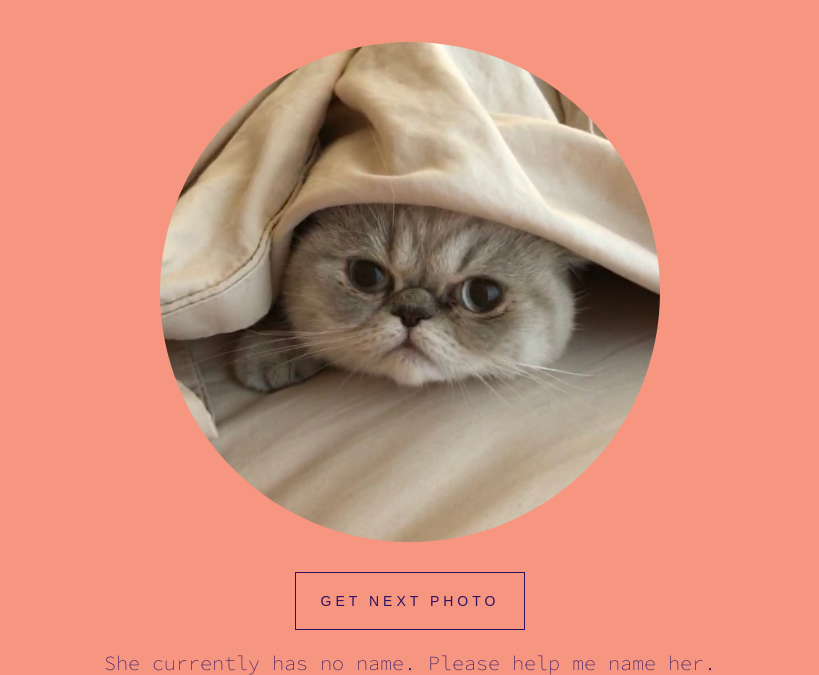
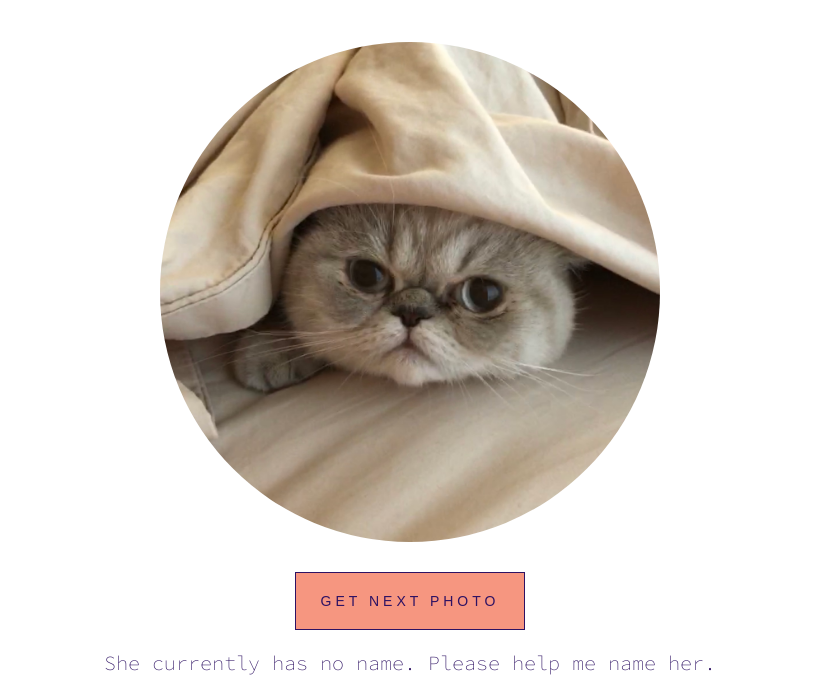
Before and after one commit to innerclock/crash-course, a plain HTML site: page index.html in a window 1280 px wide. Shown: the part 144-819 px from the top of the page, without its empty margins (230-1049 px from the left). Drawn offline with Linux system fonts and the light colour scheme.

Commit message:
Changed bg color to white

```diff
--- a/app.css
+++ b/app.css
@@ -11,7 +11,7 @@ h1 {
 }
 
 body {
-	background-color: #f69680;
+	background-color: #ffffff;
 	color: #2e1263;
 	font-family: "Source Code Pro";
 	font-weight: 200;
```
